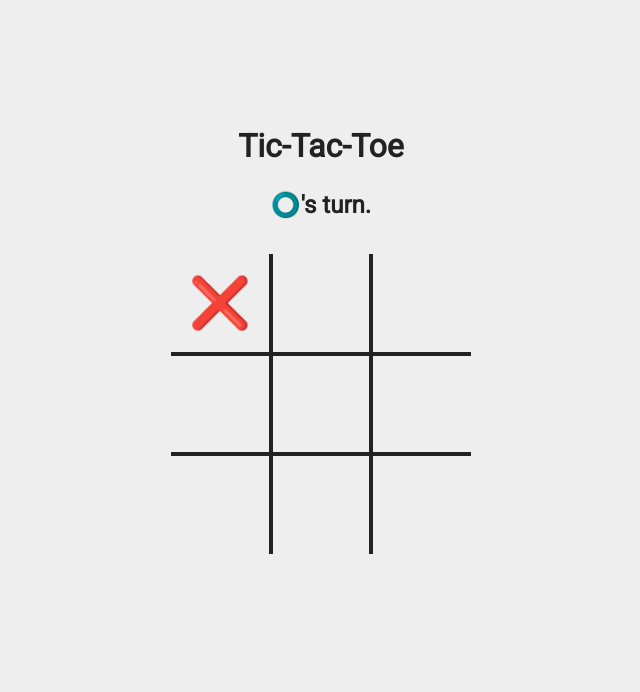
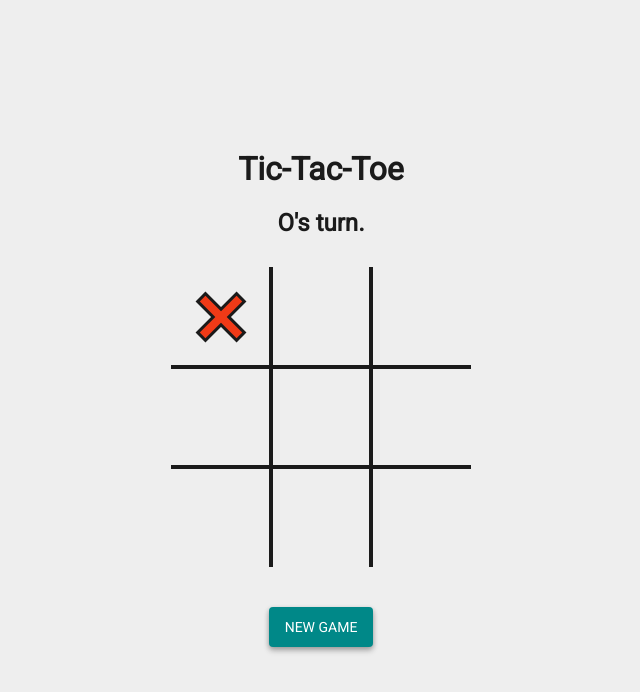
Before and after one commit to DenverCoder1/Tic-Tac-Toe, a plain HTML site: page index.html in a window 1280 px wide. Both pictures are taken after a click on the element 540 px from the left and 304 px from the top of the page. Shown: the whole page, without its empty margins (319-959 px from the left). Drawn offline with Linux system fonts and the light colour scheme.

Commit message:
updated and added comments

```diff
--- a/index.html
+++ b/index.html
@@ -4,33 +4,57 @@
 <head>
     <meta charset="UTF-8">
     <meta name="viewport" content="width=device-width, initial-scale=1.0">
+    <link href="https://fonts.googleapis.com/css2?family=Roboto&display=swap" rel="stylesheet">
+    <link rel="stylesheet" href="style.css">
+    <script src="script.js" defer></script>
     <title>Tic-Tac-Toe</title>
-    <link href="https://fonts.googleapis.com/css2?family=Roboto&display=swap" rel="stylesheet">
-    <link href="style.css" rel="stylesheet" type="text/css" />
-    <script src="script.js" defer></script>
 </head>
 
 <body>
-    <div class="tic-tac-toe">
+    <div class="tictactoe">
         <h1>Tic-Tac-Toe</h1>
-
-        <h2 class="turn-indicator">❌'s turn.</h2>
+        <h2 class="turnIndicator">X's turn</h2>
 
         <div class="board">
-            <div class="square"></div>
-            <div class="square"></div>
-            <div class="square"></div>
-            <div class="square"></div>
-            <div class="square"></div>
-            <div class="square"></div>
-            <div class="square"></div>
-            <div class="square"></div>
-            <div class="square"></div>
+            <div class="square">
+                <div class="outline"></div>
+                <div class="foreground"></div>
+            </div>
+            <div class="square">
+                <div class="outline"></div>
+                <div class="foreground"></div>
+            </div>
+            <div class="square">
+                <div class="outline"></div>
+                <div class="foreground"></div>
+            </div>
+            <div class="square">
+                <div class="outline"></div>
+                <div class="foreground"></div>
+            </div>
+            <div class="square">
+                <div class="outline"></div>
+                <div class="foreground"></div>
+            </div>
+            <div class="square">
+                <div class="outline"></div>
+                <div class="foreground"></div>
+            </div>
+            <div class="square">
+                <div class="outline"></div>
+                <div class="foreground"></div>
+            </div>
+            <div class="square">
+                <div class="outline"></div>
+                <div class="foreground"></div>
+            </div>
+            <div class="square">
+                <div class="outline"></div>
+                <div class="foreground"></div>
+            </div>
         </div>
 
-        <div class="new-game">
-            <button>NEW GAME</button>
-        </div>
+        <button class="newGame">NEW GAME</button>
     </div>
 </body>
 
--- a/script.js
+++ b/script.js
@@ -1,103 +1,123 @@
+/* Tic-Tac-Toe functions */
 var TicTacToe = {
-
-    init: function () {
-        TicTacToe.symbols = ["❌", "⭕"];
+    /* initialize the Tic-Tac-Toe variables */
+    init: function() {
+        TicTacToe.symbols = ["X", "O"];
+        TicTacToe.squares = Array.from(document.querySelectorAll(".square"));
+        TicTacToe.turnIndicator = document.querySelector(".turnIndicator");
+        TicTacToe.button = document.querySelector(".newGame");
+        TicTacToe.board = document.querySelector(".board");
+        // square positions in which you can get 3-in-a-row
         TicTacToe.winningSets = [
-            [0, 1, 2], [3, 4, 5], [6, 7, 8],
-            [0, 3, 6], [1, 4, 7], [2, 5, 8],
-            [0, 4, 8], [2, 4, 6]
-        ]
-        TicTacToe.squares = Array.from(document.querySelectorAll(".square"));
-        TicTacToe.board = document.querySelector(".board");
-        TicTacToe.turnIndicator = document.querySelector(".turn-indicator");
-        TicTacToe.newGameButton = document.querySelector(".new-game");
+            // horizontal sets
+            [0,1,2], [3,4,5], [6,7,8],
+            // vertical sets
+            [0,3,6], [1,4,7], [2,5,8],
+            // diagonal sets
+            [0,4,8], [2,4,6]
+        ];
+        // add click event listeners to squares and button
         TicTacToe.addEventListeners();
+        // reset the game
         TicTacToe.newGame();
     },
 
-    newGame: function () {
-        this.currentPlayer = 0;
-        this.squares.forEach(function (x) {
-            x.innerText = "";
-            x.classList.remove("player0");
-            x.classList.remove("player1");
+    // add click event listeners to squares and button
+    addEventListeners: function() {
+        var ttt = this;
+        // for each square, add a click listener which will call "play()"
+        this.squares.forEach(function(x) {
+            x.addEventListener("click",function() {
+                ttt.play(this);
+            }, false)
         })
-        this.setTurnIndicator();
-        this.board.classList.remove("game-over");
-        this.gameOver = false;
-        this.newGameButton.classList.remove("show");
+        // when the new game button is clicked, call "newGame()"
+        this.button.addEventListener("click", function() {
+            ttt.newGame();
+        }, false);
     },
 
-    setTurnIndicator: function () {
-        this.turnIndicator.innerText = this.symbols[this.currentPlayer] + "'s turn."
-        this.turnIndicator.classList.remove("player"+(1-this.currentPlayer));
-        this.turnIndicator.classList.add("player"+this.currentPlayer);
+    // reset the game
+    newGame: function() {
+        // set player to first player (X)
+        this.activePlayer = 0;
+        // reset the game over variable
+        this.gameOver = false;
+        // remove all X and O classes from every square
+        this.squares.forEach(function (x) {
+            x.classList.remove(TicTacToe.symbols[0]);
+            x.classList.remove(TicTacToe.symbols[1]);
+        })
+        // remove gameOver class from board if it exists
+        this.board.classList.remove("gameOver");
+        // set the turn indicator (X's turn)
+        this.setTurnIndicator();
     },
 
-    addEventListeners: function () {
-        var ttt = this;
-        this.squares.forEach(function (x) {
-            x.addEventListener("click", function() {
-                ttt.play(this);
-            });
-        })
-        this.newGameButton.firstElementChild.addEventListener("click", function () {
-            if (ttt.gameOver) {
-                ttt.newGame();
-            }
-        })
+    // set the turn indicator to indicate whose turn it is
+    setTurnIndicator: function() {
+        this.turnIndicator.innerText = this.symbols[this.activePlayer] + "'s turn."
     },
 
-    play: function (el) {
-        if (!this.gameOver && el.innerText.length == 0) {
-            // set text
-            el.innerText = this.symbols[this.currentPlayer];
-            el.classList.add("player"+this.currentPlayer);
-            // check for win
+    play: function(el) {
+        // make sure that the square is not filled
+        if (!this.gameOver && el.classList.length == 1) {
+            // set the contents to your player's symbol
+            el.classList.add(this.symbols[this.activePlayer]);
+            // check if you won
             if (this.checkWin()) {
-                var winningText = this.symbols[this.currentPlayer] + " wins!";
-                this.endGame(winningText);
+                // set the game text to display the winner
+                this.turnIndicator.innerText = this.symbols[this.activePlayer] + " wins!";
+                // call the game over function
+                this.endGame();
             }
-            // check if draw
+            // check if there is a draw
             else if (this.checkDraw()) {
-                var winningText = "It's a draw!";
-                this.endGame(winningText);
+                // set the game text to say it is a draw
+                this.turnIndicator.innerText = "It's a draw!";
+                // call the game over function
+                this.endGame();
             }
-            // next player
+            // go to the next player's turn
             else {
-                this.nextTurn();
+                // change the turn (0 -> 1 or 1 -> 0)
+                this.activePlayer = 1 - this.activePlayer;
+                // set the turn indicator text
+                this.setTurnIndicator();
             }
         }
     },
 
-    nextTurn: function () {
-        this.currentPlayer = 1 - this.currentPlayer;
-        this.setTurnIndicator();
-    },
-
-    checkWin: function () {
+    // check if current player won
+    checkWin: function() {
         var ttt = this;
-        return TicTacToe.winningSets.some(function (x) {
-            return x.every(function (i) {
-                return ttt.squares[i].innerText == ttt.symbols[ttt.currentPlayer];
-            });
+        // if for any of the winning sets,
+        // every square in the set is filled with
+        // the current player's symbol, return true
+        // otherwise, return false
+        return this.winningSets.some(function (x) {
+            return x.every(function(i) {
+                return Array.from(ttt.squares[i].classList).indexOf(ttt.symbols[ttt.activePlayer]) > -1;
+            })
         })
     },
 
-    checkDraw: function () {
+    // check if there is a draw
+    checkDraw: function() {
+        // return true if every square
+        // has more than 1 class (is filled)
+        // otherwise, return false
         return this.squares.every(function (x) {
-            return x.innerText.length > 0;
+            return x.classList.length > 1;
         })
     },
 
-    endGame: function (winningText) {
+    // set the game over variable and board class when the game ends
+    endGame: function() {
         this.gameOver = true;
-        this.turnIndicator.innerText = winningText;
-        this.turnIndicator.classList.remove("player"+(1-this.currentPlayer));
-        this.turnIndicator.classList.add("player"+this.currentPlayer);
-        this.board.classList.add("game-over");
-        this.newGameButton.classList.add("show");
+        this.board.classList.add("gameOver");
     }
 }
 
+// call the init() function of TicTacToe when the page loads
 window.onload = TicTacToe.init;
--- a/style.css
+++ b/style.css
@@ -1,67 +1,144 @@
 html {
+  box-sizing: border-box;
   -webkit-box-sizing: border-box;
   -moz-box-sizing: border-box;
-  box-sizing: border-box;
-  color: #222222;
+  background-color: #eee;
+  color: #1a1a1a;
   font-family: "Roboto", sans-serif;
-  background-color: #eee;
-  text-align: center;
 }
 
 *,
 *:before,
 *:after {
+  box-sizing: inherit;
   -webkit-box-sizing: inherit;
   -moz-box-sizing: inherit;
-  box-sizing: inherit;
 }
 
 body {
   display: grid;
+  justify-content: center;
   align-items: center;
-  justify-content: center;
-  min-height: 90vh;
-}
-
-.turn-indicator {
-  line-height: 38px;
+  min-height: 95vh;
+  text-align: center;
 }
 
 .board {
-  margin: 30px auto 36px auto;
   display: grid;
   grid-template-columns: repeat(3, auto);
-  justify-content: center;
+  margin: 30px auto 40px auto;
 }
 
 .square {
   width: 100px;
   height: 100px;
-  border: 2px solid #222;
-  font-size: 50px;
-  display: flex;
-  justify-content: center;
-  align-items: center;
-  transition: 0.2s ease-out background-color;
-  color: #880000;
-  cursor: default;
+  border: 2px solid #1a1a1a;
+  transition: 0.2s ease-out;
+  cursor: pointer;
+  position: relative;
 }
 
+/* change color of square when hovering */
 .square:hover {
   background-color: #ddd;
-  cursor: pointer;
 }
 
-.board.game-over .square:hover,
-.square.player0:hover,
-.square.player1:hover {
+/* to disable the hover effect when a square is already selected
+    or when the game is over */
+.gameOver .square:hover,
+.square.X:hover,
+.square.O:hover {
   background-color: inherit;
   cursor: default;
 }
 
-.player1 {
-  filter: hue-rotate(180deg);
+/* display outline and foreground overlapping and center contents */
+
+.square .outline {
+  position: absolute;
+  display: flex;
+  justify-content: center;
+  align-items: center;
+  height: 100px;
+  width: 100px;
 }
+
+.square .foreground {
+  position: absolute;
+  display: flex;
+  justify-content: center;
+  align-items: center;
+  height: 100px;
+  width: 100px;
+}
+
+/* outline and foreground of a square with X */
+
+.square.X .outline:before {
+  content: "";
+  background: #1a1a1a;
+  width: 14px;
+  height: 58px;
+  position: absolute;
+  transform: rotate(45deg);
+  z-index: 2;
+}
+
+.square.X .outline:after {
+  content: "";
+  background: #1a1a1a;
+  width: 14px;
+  height: 58px;
+  position: absolute;
+  transform: rotate(-45deg);
+  z-index: 2;
+}
+
+.square.X .foreground:before {
+  content: "";
+  background: #f03a17;
+  width: 8px;
+  height: 52px;
+  position: absolute;
+  transform: rotate(45deg);
+  z-index: 3;
+}
+
+.square.X .foreground:after {
+  content: "";
+  background: #f03a17;
+  width: 8px;
+  height: 52px;
+  position: absolute;
+  transform: rotate(-45deg);
+  z-index: 3;
+}
+
+/* outline and foreground of a square with O */
+
+.square.O .outline:before {
+  content: "";
+  background: transparent;
+  width: 58px;
+  height: 58px;
+  position: absolute;
+  border-radius: 50%;
+  border: 14px solid #1a1a1a;
+  z-index: 2;
+}
+
+.square.O .foreground:after {
+  content: "";
+  background: transparent;
+  width: 52px;
+  height: 52px;
+  position: absolute;
+  border-radius: 50%;
+  border: 8px solid #0082a5;
+  z-index: 3;
+}
+
+/* hide outer borders of the squares */
 
 .square:nth-of-type(1),
 .square:nth-of-type(2),
@@ -87,26 +164,23 @@ body {
   border-bottom: none;
 }
 
+/* new game button */
+
 button {
+  background-color: #008888;
+  font-family: "Roboto", sans-serif;
+  font-size: 14px;
+  color: white;
   border: none;
-  padding: 12px 18px;
-  background: #008888;
-  color: #fff;
+  padding: 12px 16px;
   border-radius: 4px;
-  box-shadow: 0 2px 8px #00000010, 0 3px 6px #00000050;
+  box-shadow: 0 4px 6px rgba(0, 0, 0, 0.16), 0 2px 5px rgba(0, 0, 0, 0.26);
   transition: 0.2s ease-out;
   cursor: pointer;
-  font-size: 14px;
-  font-family: inherit;
-  visibility: hidden;
 }
 
-.new-game.show button {
-  visibility: visible;
+/* change color and shadow of button when hovering */
+button:hover {
+  background-color: #009999;
+  box-shadow: 0 10px 20px rgba(0, 0, 0, 0.16), 0 5px 6px rgba(0, 0, 0, 0.26);
 }
-
-
-button:hover {
-  background: #009999;
-  box-shadow: 0 10px 20px #00000020, 0 6px 6px #00000050;
-}
```
